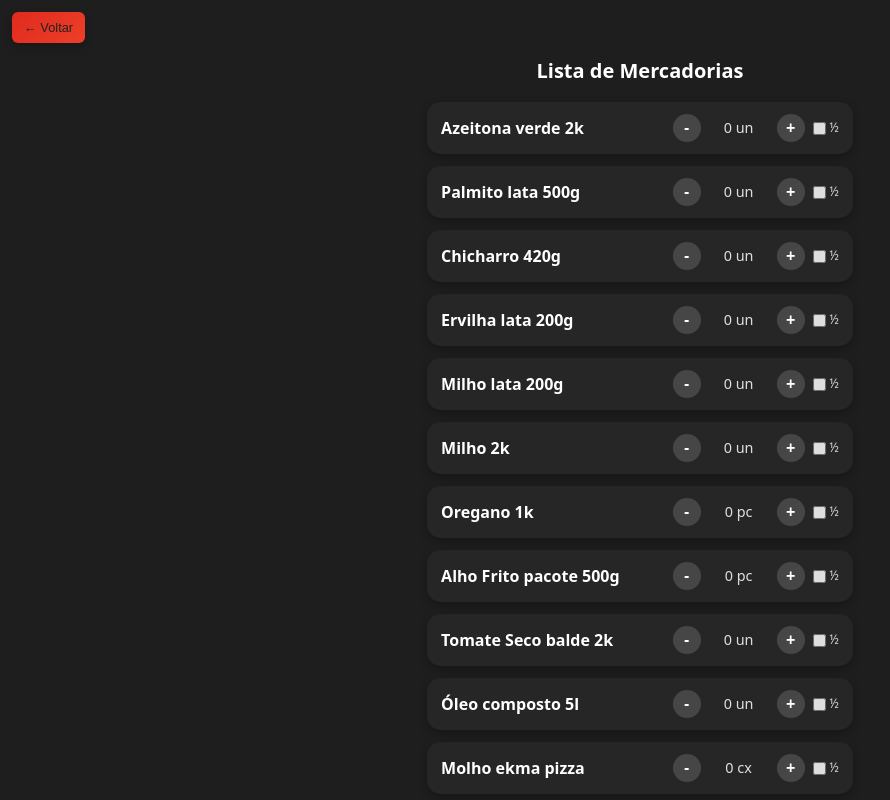
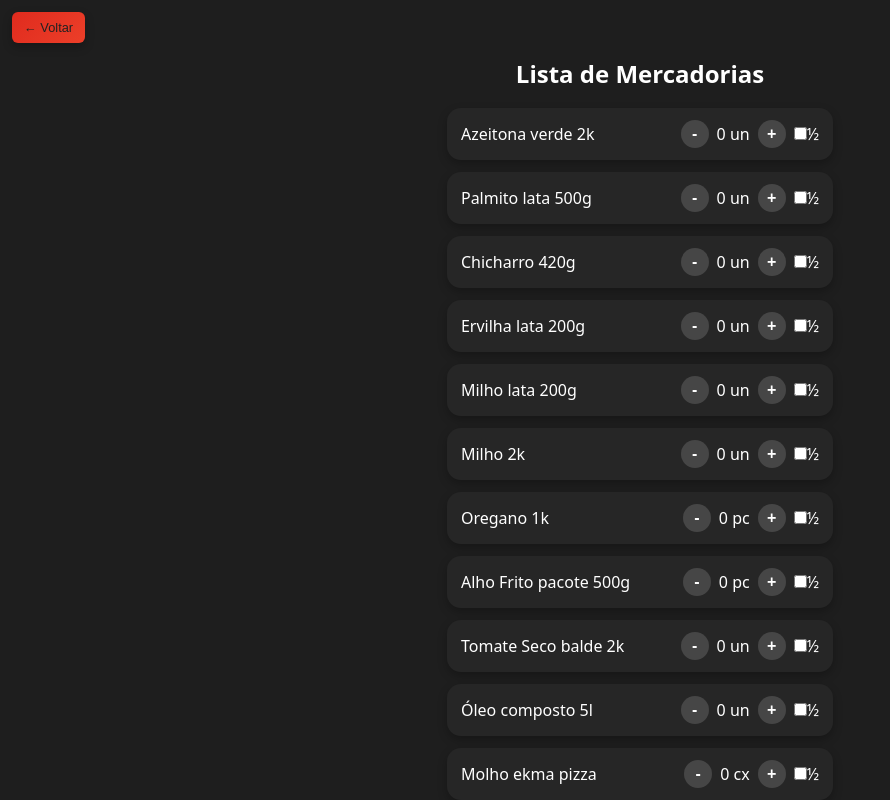
Before and after one commit to RodrigoConstantin0/projetoestoque, a React (Vite) app: page / in a window 1280 px wide. Both pictures are taken after a click on the button "Começar". Shown: the whole page, without its empty margins (0-890 px from the left). Built offline with nearby package versions, Linux system fonts and the light colour scheme.

Commit message:
AttLista

```diff
--- a/src/Estoque.tsx
+++ b/src/Estoque.tsx
@@ -21,7 +21,6 @@ type HistoricoItem = {
 }
 
 function Estoque({ onBack }: EstoqueProps) {
-  // Lista de itens do estoque
   const [itens, setItens] = useState<ItemEstoque[]>([
     { id: 1, nome: 'Azeitona verde 2k', quantidade: 0, unidade: 'un', meio: false },
     { id: 2, nome: 'Palmito lata 500g', quantidade: 0, unidade: 'un', meio: false },
@@ -42,7 +41,7 @@ function Estoque({ onBack }: EstoqueProps) {
     { id: 17, nome: 'Aliche ribamar', quantidade: 0, unidade: 'un', meio: false },
     { id: 18, nome: 'Bacon Cubo Misterbife', quantidade: 0, unidade: 'pc', meio: false },
     { id: 19, nome: 'Bacon Fatiado papada', quantidade: 0, unidade: 'pc', meio: false },
-    { id: 20, nome: 'Requeijao  escala 1.5', quantidade: 0, unidade: 'un', meio: false },
+    { id: 20, nome: 'Requeijao escala 1.5', quantidade: 0, unidade: 'un', meio: false },
     { id: 21, nome: 'Cheddar escala', quantidade: 0, unidade: 'un', meio: false },
     { id: 22, nome: 'Cream Cheese escala', quantidade: 0, unidade: 'un', meio: false },
     { id: 23, nome: 'Goiabada foniavel', quantidade: 0, unidade: 'un', meio: false },
@@ -54,7 +53,7 @@ function Estoque({ onBack }: EstoqueProps) {
     { id: 29, nome: 'Maionese cx', quantidade: 0, unidade: 'cx', meio: false },
     { id: 30, nome: 'Mostarda cepera sache', quantidade: 0, unidade: 'cx', meio: false },
     { id: 31, nome: 'Trigo Anaconda p/Pizza', quantidade: 0, unidade: 'pc', meio: false },
-    { id: 32, nome: 'Frango s/osso ', quantidade: 0, unidade: 'cx', meio: false },
+    { id: 32, nome: 'Frango s/osso', quantidade: 0, unidade: 'cx', meio: false },
     { id: 33, nome: 'Brócolis congelado 2k', quantidade: 0, unidade: 'un', meio: false },
     { id: 34, nome: 'Batata bem brazil 2k 6x6', quantidade: 0, unidade: 'un', meio: false },
     { id: 35, nome: 'Carne moída 1k', quantidade: 0, unidade: 'un', meio: false },
@@ -62,11 +61,10 @@ function Estoque({ onBack }: EstoqueProps) {
     { id: 37, nome: 'Hambúrguer misterbife 100g', quantidade: 0, unidade: 'un', meio: false },
     { id: 38, nome: 'Carne seca 5kg', quantidade: 0, unidade: 'un', meio: false },
     { id: 39, nome: 'Gorgonzola peça vigor', quantidade: 0, unidade: 'un', meio: false },
-    { id: 40, nome: 'Balde champignon ', quantidade: 0, unidade: 'un', meio: false },
+    { id: 40, nome: 'Balde champignon', quantidade: 0, unidade: 'un', meio: false },
     { id: 41, nome: 'Azeitona fatiada balde', quantidade: 0, unidade: 'un', meio: false },
   ])
 
-  // Funções de controle da quantidade e meio
   function aumentar(id: number) {
     setItens(prev =>
       prev.map(item =>
@@ -97,41 +95,39 @@ function Estoque({ onBack }: EstoqueProps) {
     )
   }
 
-  // Função principal: enviar pedido para WhatsApp e salvar no histórico
   function enviarWhatsApp() {
-    // Filtra os itens que foram selecionados
-    const itensSelecionados = itens.filter(
-      item => item.quantidade > 0 || item.meio
-    )
+    // 🔥 AQUI ESTÁ A CORREÇÃO
+    const itensSelecionados = itens
 
-    if (itensSelecionados.length === 0) {
-      alert('Nenhum item selecionado')
-      return
-    }
+    const linhas = itensSelecionados.map(item => {
+      let quantidadeTexto = ''
 
-    // Monta o texto do pedido
-    const linhas = itensSelecionados.map(item => {
-      const meio = item.meio ? '½' : ''
-      return `• ${item.nome}: ${item.quantidade}${meio} ${item.unidade}`
+      if (item.quantidade > 0 && item.meio) {
+        quantidadeTexto = `${item.quantidade}½`
+      } else if (item.quantidade > 0) {
+        quantidadeTexto = `${item.quantidade}`
+      } else if (item.meio) {
+        quantidadeTexto = `½`
+      } else {
+        quantidadeTexto = `0`
+      }
+
+      return `• ${item.nome}: ${quantidadeTexto} ${item.unidade}`
     })
 
-    const data = new Date()
-    const dataFormatada = data.toLocaleString('pt-BR')
+    const data = new Date().toLocaleString('pt-BR')
 
     const texto =
       `🍕 Pedido de Reposição\n\n` +
       linhas.join('\n') +
-      `\n\n 🕑 ${dataFormatada}`
+      `\n\n🕑 ${data}`
 
-    // ===============================
-    // SALVA NO LOCALSTORAGE
-    // ===============================
     const historicoAtual: HistoricoItem[] =
       JSON.parse(localStorage.getItem('historicoEstoque') || '[]')
 
     historicoAtual.push({
       id: Date.now(),
-      data: dataFormatada,
+      data,
       texto,
       itens: itensSelecionados,
     })
@@ -141,10 +137,7 @@ function Estoque({ onBack }: EstoqueProps) {
       JSON.stringify(historicoAtual)
     )
 
-    // ===============================
-    // ABRIR WHATSAPP
-    // ===============================
-    const numeroPatrao = '5512983081115' // coloque o número real aqui
+    const numeroPatrao = '5512983081115'
     const url = `https://wa.me/${numeroPatrao}?text=${encodeURIComponent(texto)}`
     window.open(url, '_blank')
   }
@@ -155,26 +148,24 @@ function Estoque({ onBack }: EstoqueProps) {
         ← Voltar
       </button>
 
-      <div className="estoque-header">
-        <h2>Lista de Mercadorias</h2>
-      </div>
+      <h2>Lista de Mercadorias</h2>
 
       <div className="estoque-list">
         {itens.map(item => (
           <div key={item.id} className="estoque-item">
-            <span className="item-nome">{item.nome}</span>
+            <span>{item.nome}</span>
 
             <div className="item-controle">
               <button onClick={() => diminuir(item.id)}>-</button>
 
-              <span className="item-qtd">
+              <span>
                 {item.quantidade}
                 {item.meio && '½'} {item.unidade}
               </span>
 
               <button onClick={() => aumentar(item.id)}>+</button>
 
-              <label className="meio-check">
+              <label>
                 <input
                   type="checkbox"
                   checked={item.meio}
@@ -187,7 +178,7 @@ function Estoque({ onBack }: EstoqueProps) {
         ))}
       </div>
 
-      <button className="btn btn-start btn-enviar" onClick={enviarWhatsApp}>
+      <button className="btn-enviar" onClick={enviarWhatsApp}>
         Enviar para WhatsApp
       </button>
     </div>
```
